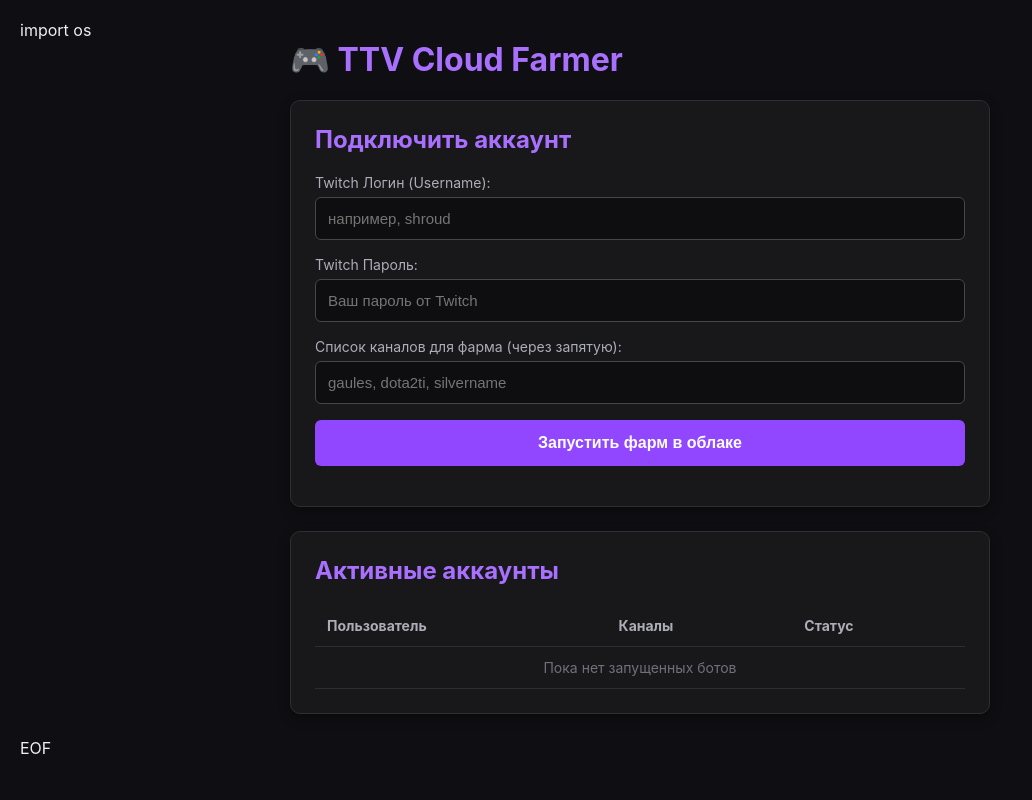
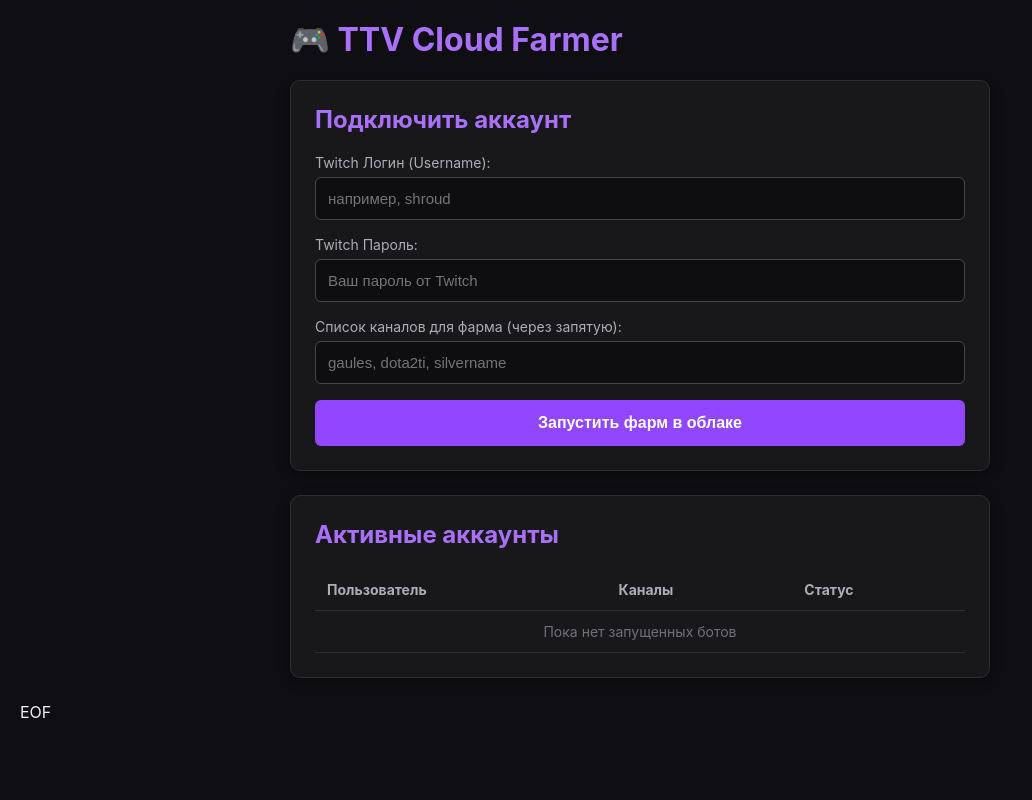
Before and after one commit to KeKN4/TTVdrop, a FastAPI app: page / in a window 1280 px wide. Shown: the whole page, without its empty margins (0-1032 px from the left). Run offline with FastAPI, Linux system fonts and the light colour scheme; parts of the project's set-up code (start-up, migrations or seed data) failed here and were passed over.

Commit message:
Update index.html

```diff
--- a/templates/index.html
+++ b/templates/index.html
@@ -1,4 +1,3 @@
-import os
 <!DOCTYPE html>
 <html lang="ru">
 <head>
```
